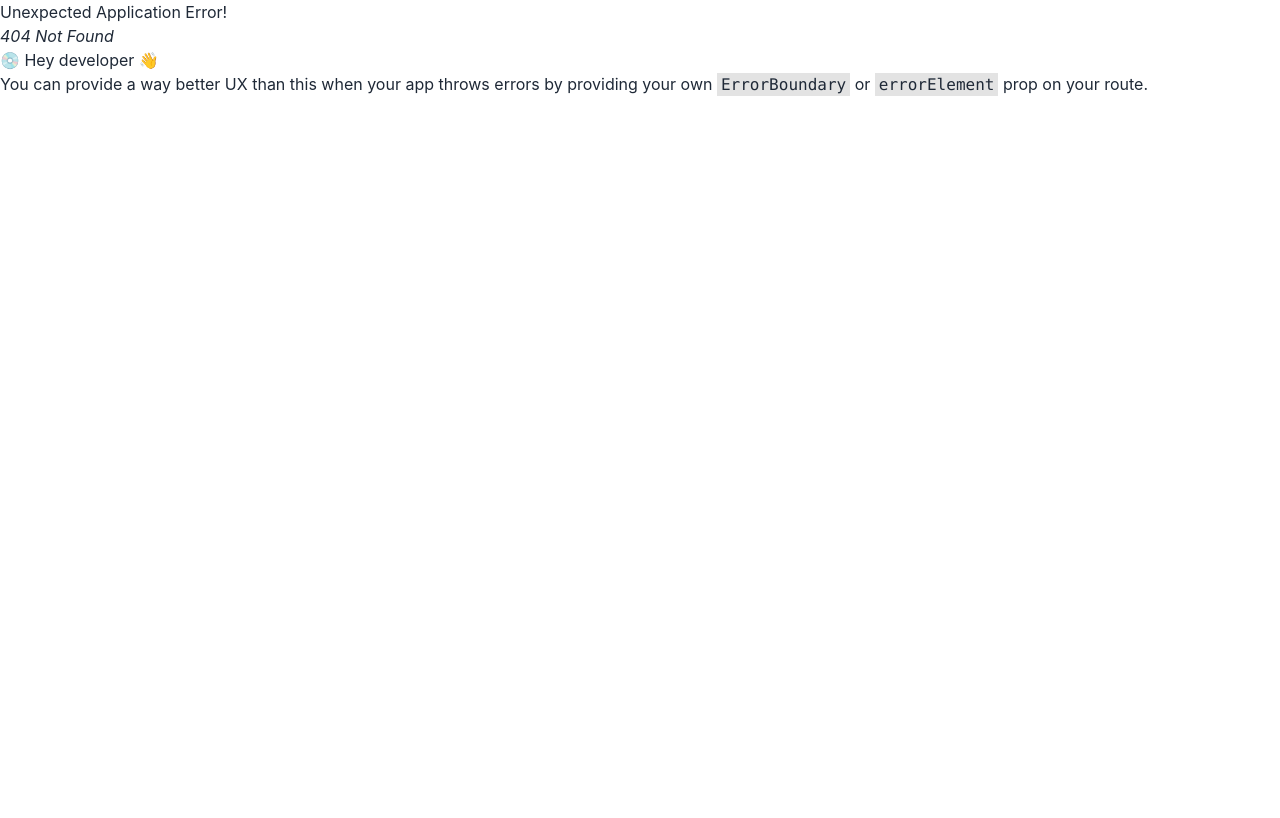
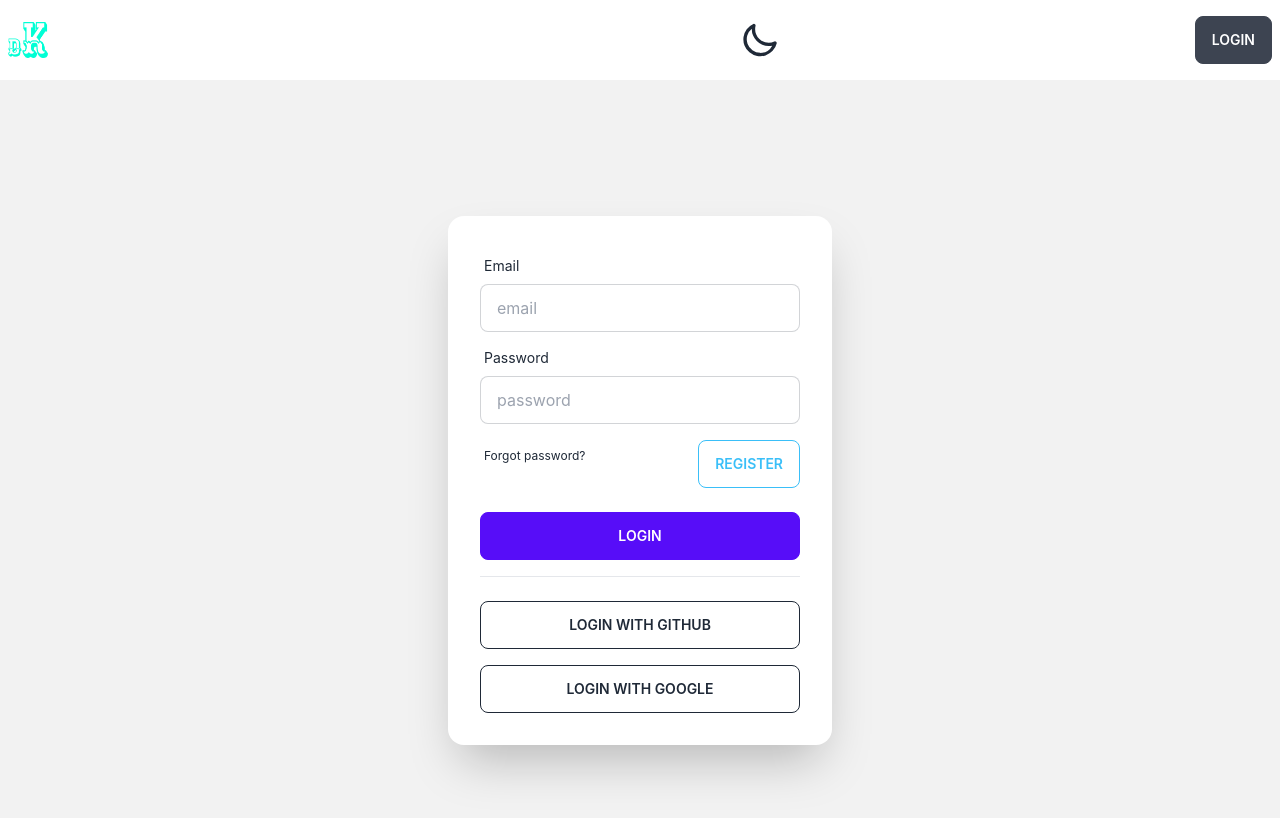
Before and after one commit to hasibulhasan44/digitalKormo, a React (Create React App) app: page /login in a window 1280 px wide. Before the commit this address had no page. Shown: the top 818 px of the page. Built offline with nearby package versions, Linux system fonts and the light colour scheme.

Commit message:
login form completed

```diff
--- a/src/Components/FAQs/FAQS.js
+++ b/src/Components/FAQs/FAQS.js
@@ -53,14 +53,11 @@ const FAQS = () => {
         className="collapse collapse-plus border border-base-300 bg-base-100 rounded-box"
       >
         <div className="collapse-title text-xl font-medium">
-          4. What will a person learn after enrolling in the courses?
+          4. What if I get stuck at any point of these courses?
         </div>
         <div className="collapse-content text-white">
           <p>
-            It depends on that particular person. If anyone enrolls the{" "}
-            <strong>Digital Marketing</strong> Course, he will learn the basics
-            to advance of this field. Besides, it depends on the passion,
-            hardwork and dedication of the student.
+            We have a dedicated team to help you. If you face any problem, you can simply ask our team to help you. Our support team is available 24/7. We can assure you that you will not get this kind of support from any other platform.
           </p>
         </div>
       </div>
--- /dev/null
+++ b/src/Components/Login/Login.js
@@ -0,0 +1,56 @@
+import React from "react";
+import { Link } from "react-router-dom";
+
+const Login = () => {
+  return (
+    <div>
+      <div className="hero min-h-screen bg-base-200">
+        <div className="hero-content flex-col lg:flex-row-reverse">
+
+          <div className="card flex-shrink-0 w-full max-w-sm shadow-2xl bg-base-100">
+            <div className="card-body">
+              <div className="form-control">
+                <label className="label">
+                  <span className="label-text">Email</span>
+                </label>
+                <input
+                  type="text"
+                  placeholder="email"
+                  className="input input-bordered"
+                />
+              </div>
+              <div className="form-control">
+                <label className="label">
+                  <span className="label-text">Password</span>
+                </label>
+                <input
+                  type="text"
+                  placeholder="password"
+                  className="input input-bordered"
+                />
+                <div className="flex justify-between">
+                    <label className="label">
+                    <Link href="#" className="label-text-alt link link-hover text-md">
+                        Forgot password?
+                    </Link>
+                    </label>
+                    <Link to="/register" className="btn btn-outline btn-info mt-4">Register</Link>
+                </div>
+              </div>
+              <div className="form-control mt-4">
+                <Link className="btn btn-primary">Login</Link>
+              </div>
+              <hr className="mt-2"/>
+              <div>
+                <Link className="btn btn-outline w-full mt-4">Login With Github</Link>
+                <Link className="btn btn-outline w-full mt-4">Login With Google</Link>
+              </div>
+            </div>
+          </div>
+        </div>
+      </div>
+    </div>
+  );
+};
+
+export default Login;
--- a/src/Components/Navbar/Navbar.js
+++ b/src/Components/Navbar/Navbar.js
@@ -59,12 +59,20 @@ const Navbar = () => {
               <Link to="/faqs" className="text-white">FAQs</Link>
             </li>
             <li>
-                <button className="btn-xs sm:btn-sm md:btn-md lg:btn-md text-white">Dark Mode</button>
+            <label className="swap swap-rotate">
+
+  <input type="checkbox" />
+
+  <svg className="swap-on fill-current w-10 h-10" xmlns="http://www.w3.org/2000/svg" viewBox="0 0 24 24"><path d="M5.64,17l-.71.71a1,1,0,0,0,0,1.41,1,1,0,0,0,1.41,0l.71-.71A1,1,0,0,0,5.64,17ZM5,12a1,1,0,0,0-1-1H3a1,1,0,0,0,0,2H4A1,1,0,0,0,5,12Zm7-7a1,1,0,0,0,1-1V3a1,1,0,0,0-2,0V4A1,1,0,0,0,12,5ZM5.64,7.05a1,1,0,0,0,.7.29,1,1,0,0,0,.71-.29,1,1,0,0,0,0-1.41l-.71-.71A1,1,0,0,0,4.93,6.34Zm12,.29a1,1,0,0,0,.7-.29l.71-.71a1,1,0,1,0-1.41-1.41L17,5.64a1,1,0,0,0,0,1.41A1,1,0,0,0,17.66,7.34ZM21,11H20a1,1,0,0,0,0,2h1a1,1,0,0,0,0-2Zm-9,8a1,1,0,0,0-1,1v1a1,1,0,0,0,2,0V20A1,1,0,0,0,12,19ZM18.36,17A1,1,0,0,0,17,18.36l.71.71a1,1,0,0,0,1.41,0,1,1,0,0,0,0-1.41ZM12,6.5A5.5,5.5,0,1,0,17.5,12,5.51,5.51,0,0,0,12,6.5Zm0,9A3.5,3.5,0,1,1,15.5,12,3.5,3.5,0,0,1,12,15.5Z"/></svg>
+
+  <svg className="swap-off fill-current w-10 h-10" xmlns="http://www.w3.org/2000/svg" viewBox="0 0 24 24"><path d="M21.64,13a1,1,0,0,0-1.05-.14,8.05,8.05,0,0,1-3.37.73A8.15,8.15,0,0,1,9.08,5.49a8.59,8.59,0,0,1,.25-2A1,1,0,0,0,8,2.36,10.14,10.14,0,1,0,22,14.05,1,1,0,0,0,21.64,13Zm-9.5,6.69A8.14,8.14,0,0,1,7.08,5.22v.27A10.15,10.15,0,0,0,17.22,15.63a9.79,9.79,0,0,0,2.1-.22A8.11,8.11,0,0,1,12.14,19.73Z"/></svg>
+
+</label>
             </li>
           </ul>
         </div>
         <div className="navbar-end">
-          <Link className="btn text-white">Login</Link>
+          <Link to="/login" className="btn text-white">Login</Link>
         </div>
       </div>
     </div>
--- /dev/null
+++ b/src/Components/Register/Register.js
@@ -0,0 +1,11 @@
+import React from "react";
+
+const Register = () => {
+  return (
+    <div className="w-1/4 mx-auto min-h-screen bg-base-200 p-8 rounded-xl">
+
+    </div>
+  );
+};
+
+export default Register;
```
Also changed, not shown: src/Routes/Routes.js (+10 -0 lines).
